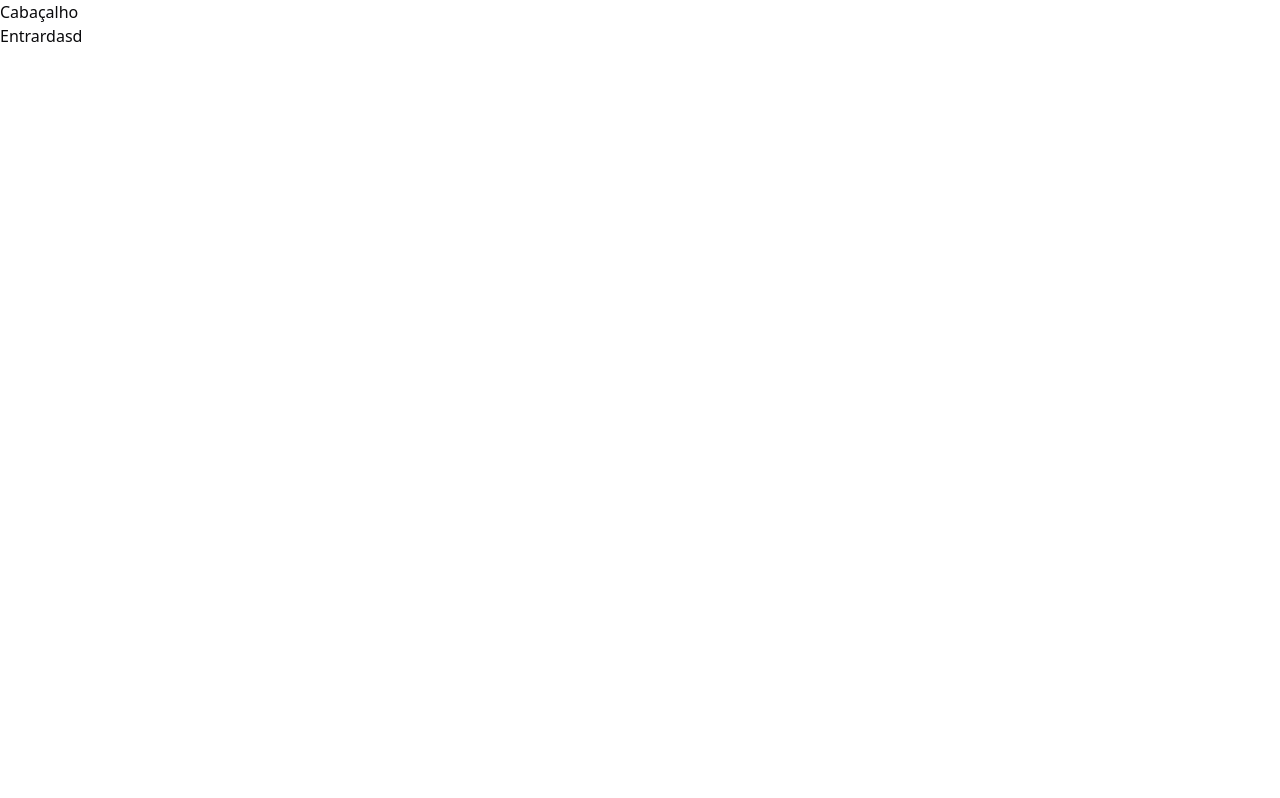
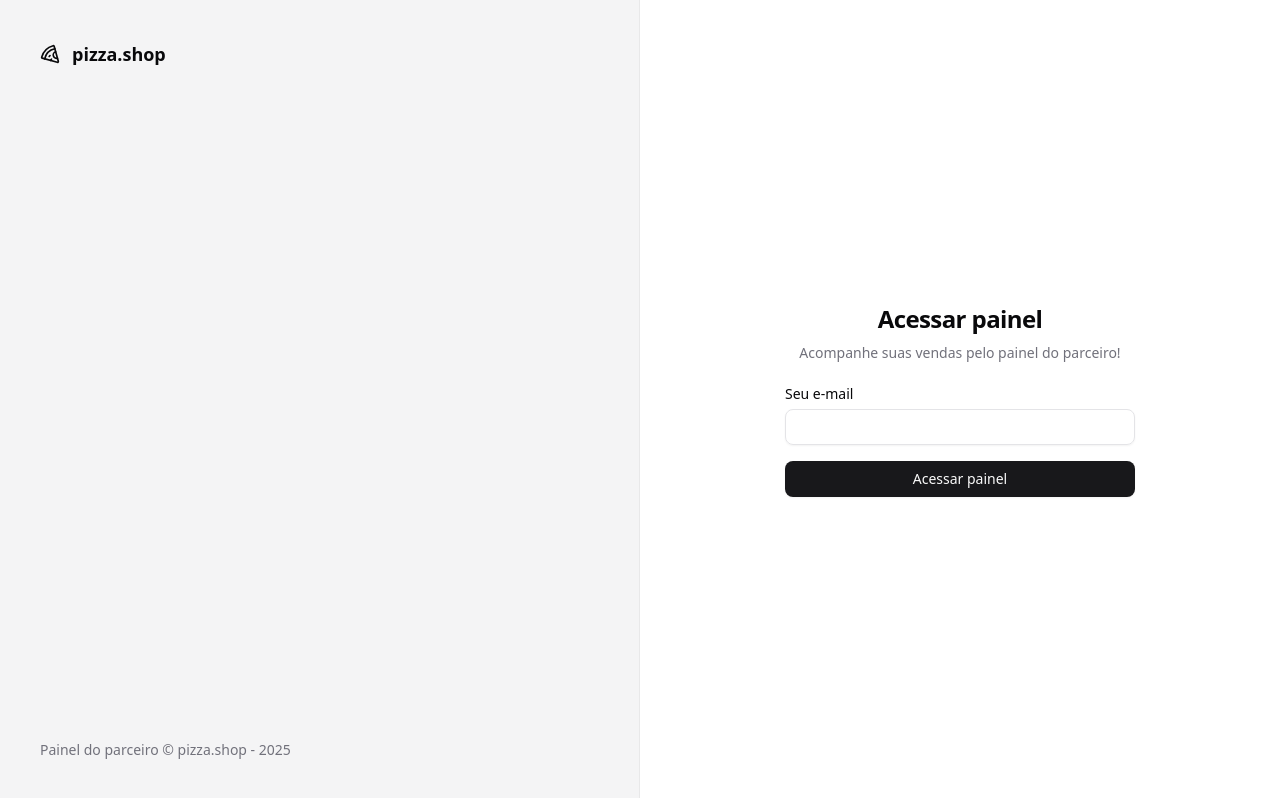
Before and after one commit to carlosferreira123/Pizzaria, a React (Vite) app: page /sign-in in a window 1280 px wide. Built offline with nearby package versions, Linux system fonts and the light colour scheme.

Commit message:
Atualização de cored

```diff
--- a/package.json
+++ b/package.json
@@ -10,6 +10,7 @@
     "preview": "vite preview"
   },
   "dependencies": {
+    "@radix-ui/react-label": "^2.1.2",
     "@radix-ui/react-slot": "^1.1.2",
     "@tailwindcss/vite": "^4.0.11",
     "class-variance-authority": "^0.7.1",
--- /dev/null
+++ b/src/components/ui/input.tsx
@@ -0,0 +1,21 @@
+import * as React from "react"
+
+import { cn } from "@/lib/utils"
+
+function Input({ className, type, ...props }: React.ComponentProps<"input">) {
+  return (
+    <input
+      type={type}
+      data-slot="input"
+      className={cn(
+        "border-input file:text-foreground placeholder:text-muted-foreground selection:bg-primary selection:text-primary-foreground flex h-9 w-full min-w-0 rounded-md border bg-transparent px-3 py-1 text-base shadow-xs transition-[color,box-shadow] outline-none file:inline-flex file:h-7 file:border-0 file:bg-transparent file:text-sm file:font-medium disabled:pointer-events-none disabled:cursor-not-allowed disabled:opacity-50 md:text-sm",
+        "focus-visible:border-ring focus-visible:ring-ring/50 focus-visible:ring-[3px]",
+        "aria-invalid:ring-destructive/20 dark:aria-invalid:ring-destructive/40 aria-invalid:border-destructive",
+        className
+      )}
+      {...props}
+    />
+  )
+}
+
+export { Input }
--- /dev/null
+++ b/src/components/ui/label.tsx
@@ -0,0 +1,22 @@
+import * as React from "react"
+import * as LabelPrimitive from "@radix-ui/react-label"
+
+import { cn } from "@/lib/utils"
+
+function Label({
+  className,
+  ...props
+}: React.ComponentProps<typeof LabelPrimitive.Root>) {
+  return (
+    <LabelPrimitive.Root
+      data-slot="label"
+      className={cn(
+        "flex items-center gap-2 text-sm leading-none font-medium select-none group-data-[disabled=true]:pointer-events-none group-data-[disabled=true]:opacity-50 peer-disabled:cursor-not-allowed peer-disabled:opacity-50",
+        className
+      )}
+      {...props}
+    />
+  )
+}
+
+export { Label }
--- a/src/pages/_layouts/app.tsx
+++ b/src/pages/_layouts/app.tsx
@@ -1,4 +1,4 @@
-import { Outlet } from "react-router"
+import { Outlet } from "react-router";
 
 export function AppLayout() {
     return (
--- a/src/pages/_layouts/auth.tsx
+++ b/src/pages/_layouts/auth.tsx
@@ -1,11 +1,23 @@
+import { Pizza } from "lucide-react"
 import { Outlet } from "react-router"
 
 export function AuthLayout() {
     return (
-        <div>
-            <h1>Autenticação</h1>
+       <div className="min-h-screen grid grid-cols-2">
+          <div className="flex h-full flex-col justify-between border-r border-foreground/5 bg-muted p-10 text-muted-foreground  ">
+             <div className="flex items-center gap-3 text-lg text-foreground">
+               <Pizza className="h-5 w-5"/>
+               <span className="font-semibold">pizza.shop</span>
+             </div>
 
-            <div><Outlet/></div>
-        </div>
+            <footer className="text-sm">
+              Painel do parceiro &copy; pizza.shop - {new Date().getFullYear()}
+            </footer>
+          </div>
+
+           <div className="flex flex-col items-center justify-center">
+             <Outlet/>
+           </div>
+      </div>
     )
 }
--- a/src/pages/auth/sing-in.tsx
+++ b/src/pages/auth/sing-in.tsx
@@ -1,4 +1,25 @@
+import { Button } from "@/components/ui/button";
+import { Input } from "@/components/ui/input";
+import { Label } from "@/components/ui/label";
 
 export function SingIn() {
-    return <h1>Entrardasd</h1>
+    return (
+       <div className="p-8">
+         <div className="w-[350px] flex flex-col justify-center gap-6">
+            <div className="flex flex-col gap-2 text-center">
+                <h1 className="text-2xl font-semibold tracking-tight">Acessar painel</h1>
+                <p className="text-sm text-muted-foreground">Acompanhe suas vendas pelo painel do parceiro!</p>
+            </div>
+
+            <form className="space-y-4">
+                <div className="space-y-2">
+                  <Label htmlFor="email">Seu e-mail</Label>
+                  <Input id="email" type="email" />
+                </div>
+
+                <Button className="w-full" type="submit">Acessar painel </Button>
+            </form>
+         </div>
+       </div>
+    )
 }
--- a/src/routes.tsx
+++ b/src/routes.tsx
@@ -2,6 +2,7 @@
 import { Dashboard } from "./pages/app/dashboard"
 import { SingIn } from "./pages/auth/sing-in"
 import { AppLayout } from "./pages/_layouts/app"
+import { AuthLayout } from "./pages/_layouts/auth"
 
 export const router = createBrowserRouter ([
 
@@ -15,7 +16,7 @@
 
    {
     path: '/',
-    element: <AppLayout />,
+    element: <AuthLayout />,
     children: [
         {path: '/sign-in', element:<SingIn/>}
     ]
```
Also changed, not shown: 1 other file (tests, documents, lock files or other folders).
